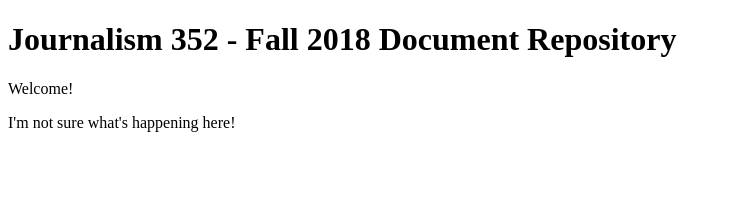
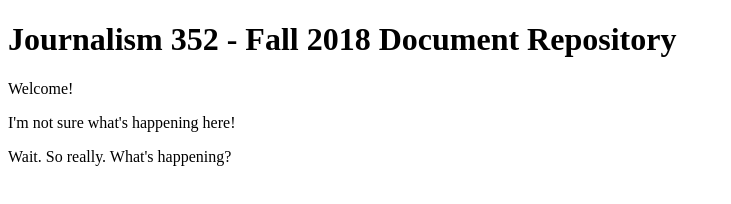
Before and after one commit to gagannirula/gagannirula.github.io, a plain HTML site: page index.html in a window 1280 px wide. Shown: the whole page, without its empty margins (0-731 px from the left). Drawn offline with Linux system fonts and the light colour scheme.

Commit message:
Update index.html

```diff
--- a/index.html
+++ b/index.html
@@ -13,5 +13,7 @@
 
 <p>I'm not sure what's happening here!</p>
 
+  Wait. So really. What's happening?
+
 </body>
 </html>
```
